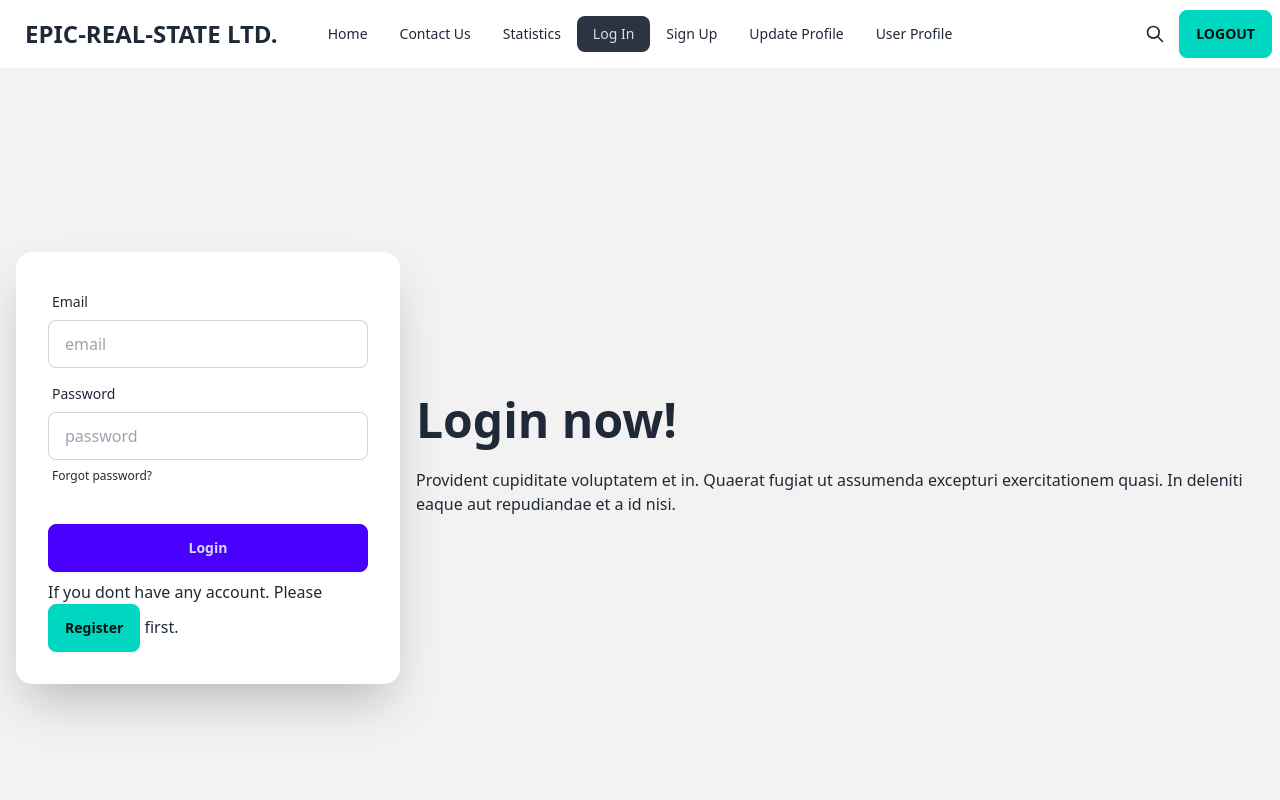
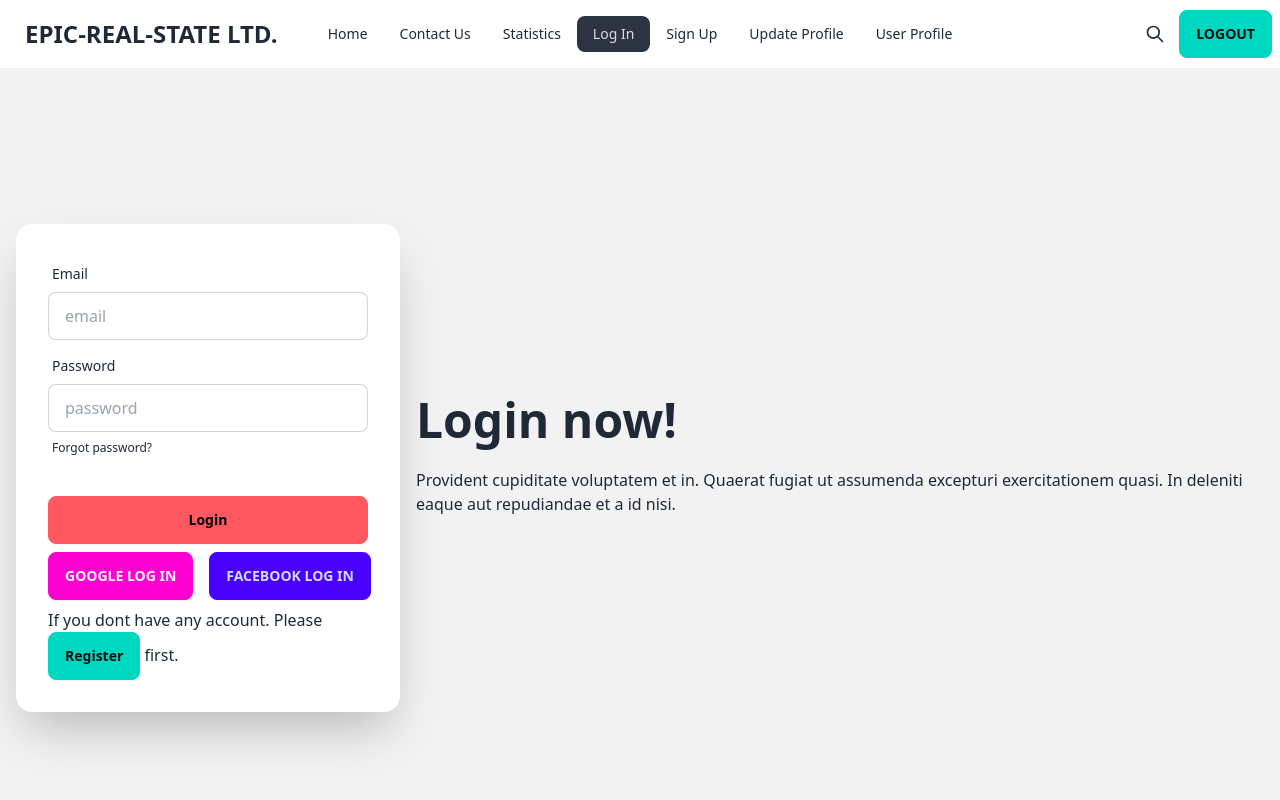
Before and after one commit to AffnanSawad/Epic-Real-State, a React (Vite) app: page /login in a window 1280 px wide. Shown: the top 800 px of the page. Built offline with nearby package versions, Linux system fonts and the light colour scheme.

Commit message:
form 90% done

```diff
--- a/src/Providers/AuthProvider.jsx
+++ b/src/Providers/AuthProvider.jsx
@@ -1,5 +1,5 @@
 
-import { createUserWithEmailAndPassword, signInWithEmailAndPassword, signOut } from "firebase/auth";
+import { FacebookAuthProvider, GoogleAuthProvider, createUserWithEmailAndPassword, signInWithEmailAndPassword, signInWithPopup, signOut } from "firebase/auth";
 import { createContext, useState } from "react";
 import auth from "../Firebase/firebase.config";
 
@@ -17,6 +17,11 @@ const AuthProvider = ({children} ) => {
 
     const [user,setuser] = useState(null);
     const [loading,setloading]= useState(true);
+
+    const googleprovider = new GoogleAuthProvider();
+
+    const facebookprovider = new FacebookAuthProvider();
+
 
 
 
@@ -49,6 +54,25 @@ const AuthProvider = ({children} ) => {
          return signOut(auth)
       }
 
+      //google login
+
+
+      //googleLogin
+
+      const googlelogin = ()=> {
+
+        return signInWithPopup(auth ,googleprovider)
+
+
+      }
+
+      //facebookLogin
+
+      const facebooklogin = ()=>{
+
+        return signInWithPopup(auth,facebookprovider)
+      }
+
 
 
 
@@ -59,7 +83,9 @@ const AuthProvider = ({children} ) => {
         setuser,
         register,
         login,
-        logout
+        logout,
+        googlelogin,
+        facebooklogin,
 
 
     }
--- a/src/components/login/Login.jsx
+++ b/src/components/login/Login.jsx
@@ -9,7 +9,10 @@ import { AuthContext } from "../../Providers/AuthProvider";
 const Login = () => {
 
 
-    const {login} = useContext(AuthContext)
+    const {login,googlelogin,facebooklogin,setuser} = useContext(AuthContext)
+
+
+
 
     const handlelogin = e => {
 
@@ -33,6 +36,21 @@ const Login = () => {
 
 
        }
+
+       //googlelogin
+
+       const handlegooglelogin = ()=>{
+
+        googlelogin()
+        .then(result => setuser(result.user))
+    }
+
+    //facebooklogin
+       const handlefacebooklogin = ()=>{
+
+        facebooklogin()
+        .then(result => setuser(result.user))
+    }
 
 
     return (
@@ -64,8 +82,21 @@ const Login = () => {
                 </label>
               </div>
               <div className="form-control mt-6">
-                <button className="btn btn-primary">Login</button>
+                <button className="btn btn-error">Login</button>
               </div>
+
+            <div>
+
+
+
+              <div className="flex gap-4">
+              <button onClick={handlegooglelogin} className="btn btn-secondary"> GOOGLE LOG IN </button>
+              <button onClick={handlefacebooklogin} className="btn btn-primary"> FACEBOOK LOG IN </button>
+              </div>
+
+            </div>
+
+
               <p>If you  dont have  any account. Please <Link to='/signup' >
 
               <button className="btn btn-accent">Register</button>
--- a/src/components/register/Register.jsx
+++ b/src/components/register/Register.jsx
@@ -1,5 +1,5 @@
 
-import { useContext } from "react";
+import { useContext, useState } from "react";
 import { Link } from "react-router-dom";
 import { AuthContext } from "../../Providers/AuthProvider";
 
@@ -8,6 +8,9 @@ import { AuthContext } from "../../Providers/AuthProvider";
 const Register = () => {
 
     const {register} = useContext(AuthContext)
+    const [error,seterror] = useState('')
+    const [noerror,noseterror] = useState('')
+
 
 
 
@@ -23,6 +26,27 @@ const Register = () => {
      const password= e.target.password.value
      const name = e.target.name.value
      const url = e.target.url.value
+
+
+
+
+     if(password.length < 6 ){
+        seterror('PASSWORD must be larger than 6 words');
+
+        return;
+    }
+     if(password.length > 6 ){
+        noseterror('registered succesfully')
+
+        return;
+    }
+
+
+
+
+
+
+    seterror('')
 
 
      console.log(email,password,name,url)
@@ -89,6 +113,16 @@ const Register = () => {
       <a href="#" className="label-text-alt link link-hover">Forgot password?</a>
     </label>
   </div>
+
+  {
+        error && <h4 className=" bg-red-500">{error} </h4>
+
+    }
+  {
+        noerror && <h4 className=" bg-green-500">{noerror} </h4>
+
+    }
+
   <div className="form-control mt-6">
     <button className="btn btn-primary">Register</button>
   </div>
```
Also changed, not shown: src/components/Nav/Nav.jsx (+4 -3 lines).
